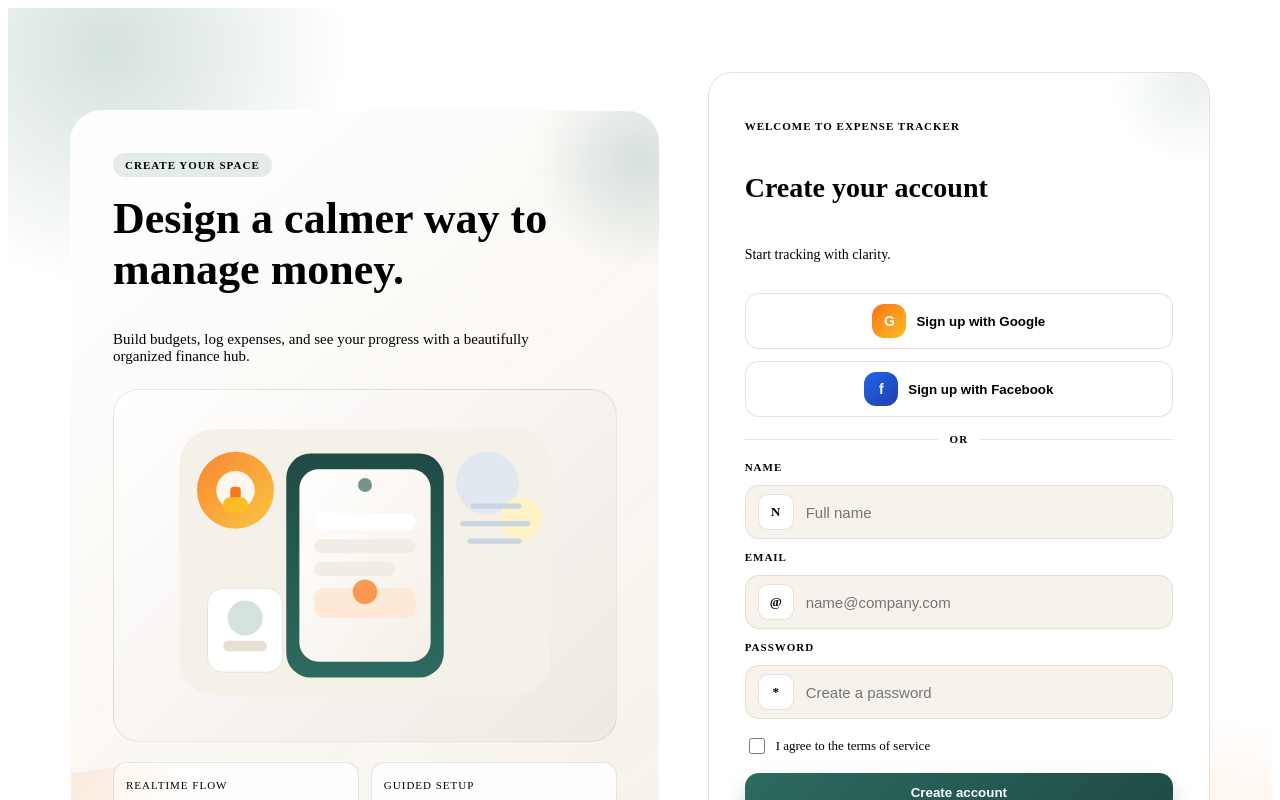
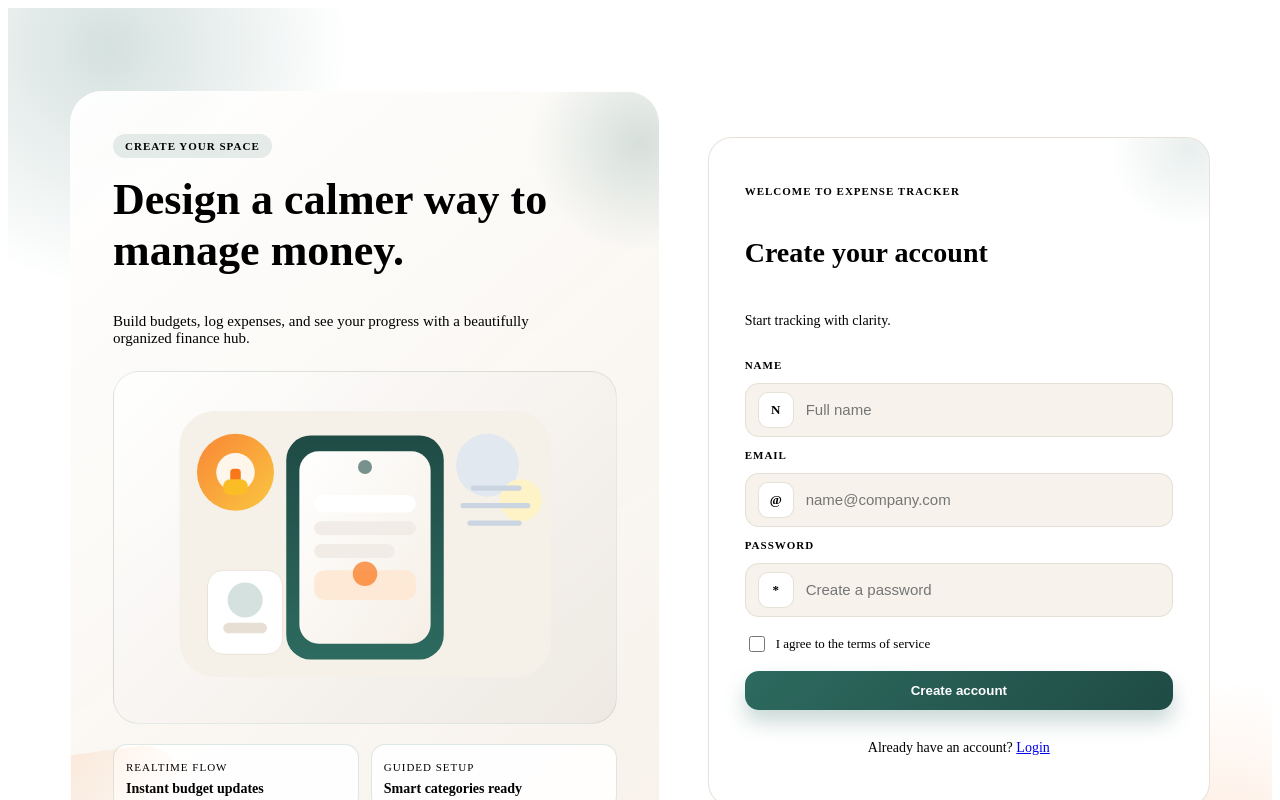
Before and after one commit to varunesharasu/Expense-Tracker, a React (Create React App) app in the folder frontend/: page /register in a window 1280 px wide. Shown: the top 800 px of the page. Built offline with nearby package versions, Linux system fonts and the light colour scheme.

Commit message:
Updated Login and register page UI.

```diff
--- a/frontend/src/pages/Login.js
+++ b/frontend/src/pages/Login.js
@@ -77,19 +77,6 @@ function Login() {
             <p className='auth-card-hint'>Pick up where you left off.</p>
           </div>
 
-          <div className='auth-socials'>
-            <button type='button' className='auth-social'>
-              <span className='auth-social-icon auth-social-google'>G</span>
-              Login with Google
-            </button>
-            <button type='button' className='auth-social'>
-              <span className='auth-social-icon auth-social-facebook'>f</span>
-              Login with Facebook
-            </button>
-          </div>
-
-          <div className='auth-divider'>or</div>
-
           {error && <div className='auth-error'>{error}</div>}
 
           <div className='auth-fields'>
--- a/frontend/src/pages/Register.js
+++ b/frontend/src/pages/Register.js
@@ -73,19 +73,6 @@ function Register() {
             <h2>Create your account</h2>
             <p className='auth-card-hint'>Start tracking with clarity.</p>
           </div>
-
-          <div className='auth-socials'>
-            <button type='button' className='auth-social'>
-              <span className='auth-social-icon auth-social-google'>G</span>
-              Sign up with Google
-            </button>
-            <button type='button' className='auth-social'>
-              <span className='auth-social-icon auth-social-facebook'>f</span>
-              Sign up with Facebook
-            </button>
-          </div>
-
-          <div className='auth-divider'>or</div>
 
           {error && <div className='auth-error'>{error}</div>}
 
```
